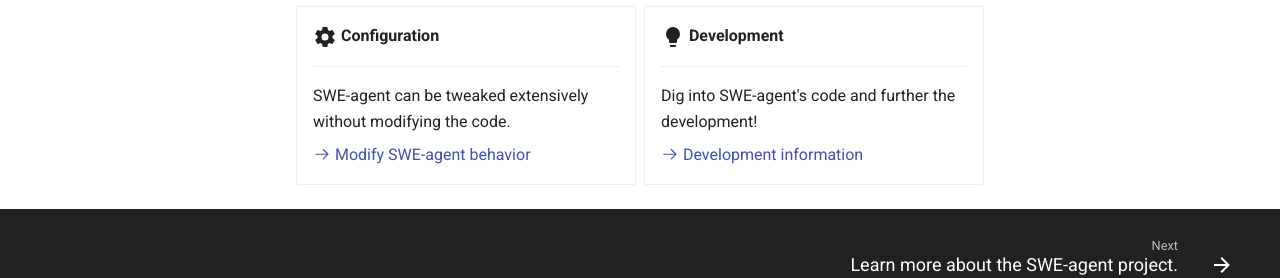
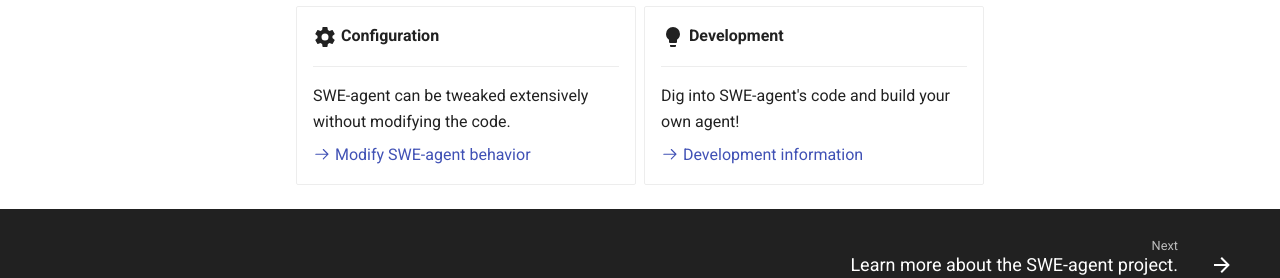
Before and after one commit to princeton-nlp/SWE-agent, an MkDocs documentation site: the page built from docs/index.md, in a window 1280 px wide and 1072 px high. Shown: the part 727-1005 px from the top of the window. Built offline with MkDocs 1.6.1 and Material for MkDocs 9.7.7, drawn with Linux system fonts in a browser that asks for light colours; comment, search, counter and statistics services are not loaded.

```diff
--- a/docs/index.md
+++ b/docs/index.md
@@ -52,7 +52,7 @@ SWE-agent turns LMs (e.g. GPT-4) into software engineering agents that can fix b
 
     ---
 
-    Dig into SWE-agent's code and further the development!
+    Dig into SWE-agent's code and build your own agent!
 
     [:octicons-arrow-right-24: Development information](usage/index.md)
 </div>
--- a/mkdocs.yml
+++ b/mkdocs.yml
@@ -73,7 +73,6 @@ nav:
   - Development:
     - "Contribution guide": "dev/contribute.md"
     - "Formatting conflicts": "dev/formatting_conflicts.md"
-    - "Code structure": "dev/code_structure.md"
   - Reference:
     - "reference/index.md"
     - "Agent": "reference/agent.md"
```
Also changed, not shown: docs/dev/contribute.md (+2 -2 lines).
